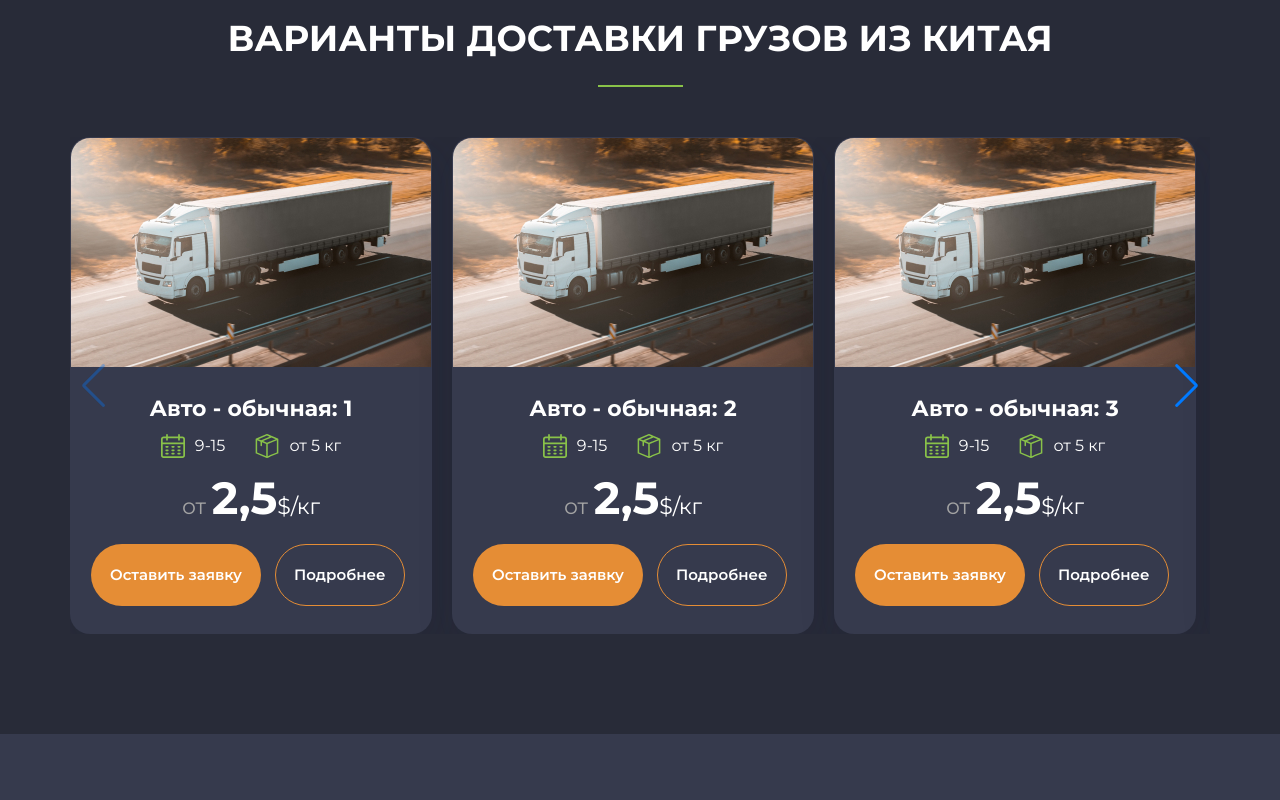
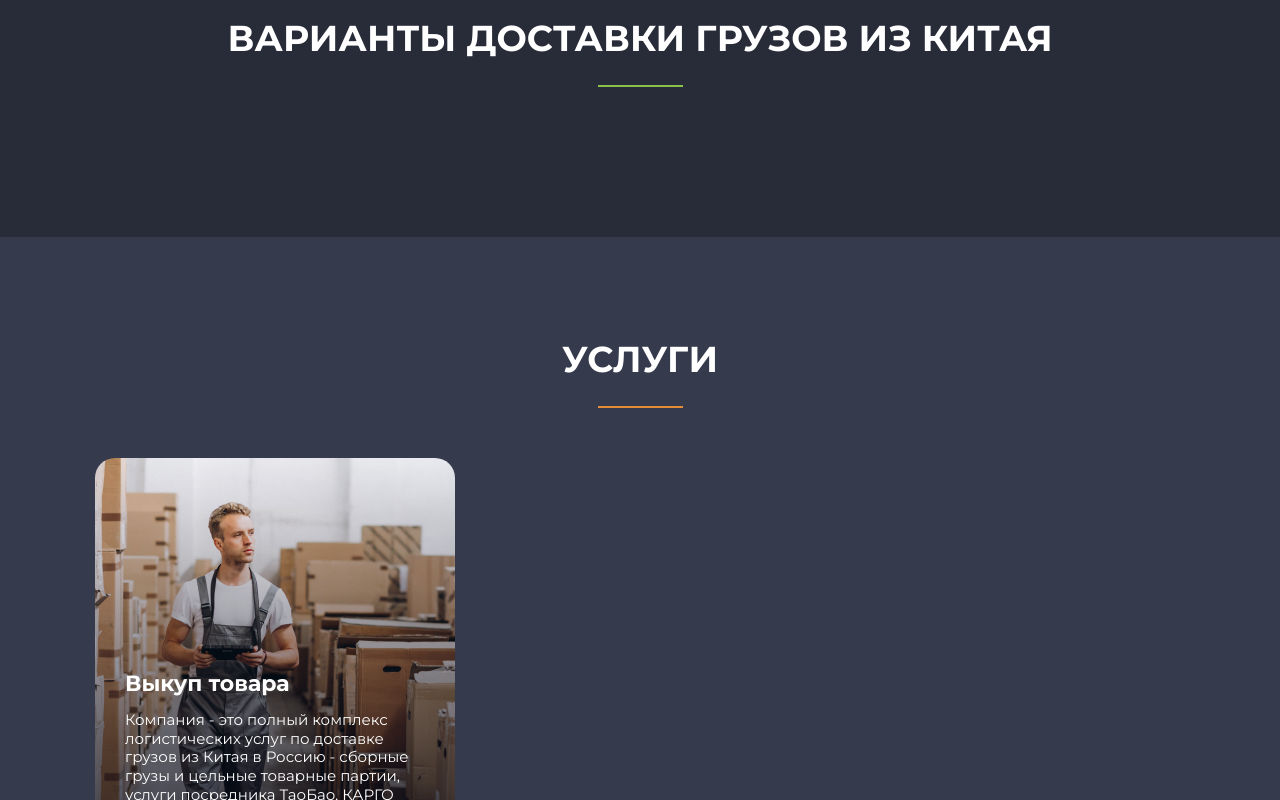
Before and after one commit to arkhipov-v/Master-Tao, a React (Create React App) app: page / in a window 1280 px wide. Shown: the part 2360-3160 px from the top of the page. Built offline with nearby package versions, Linux system fonts and the light colour scheme.

Commit message:
Edits in Goods section

```diff
--- a/src/components/pages/UI.tsx
+++ b/src/components/pages/UI.tsx
@@ -35,7 +35,7 @@ const UI = () => {
             <Input type="text" title="Title for input" id="inp-1" placeholder="Text here"/>
             <CheckboxItem title="Title for checkbox" checked={true}/>
             <Headline title="Test Headline" />
-            <CardDelivery />
+            <CardDelivery title="Авто - обычная" img="card-delivery-1" deliveryDays="9 - 15" weight="от 5 кг" price="2,5" />
             <CardBenefit title='Test 1' icon='test' id='1' />
             <CardServices />
             <CardAbout />
--- a/src/components/sections/Goods.tsx
+++ b/src/components/sections/Goods.tsx
@@ -4,11 +4,55 @@ import { Swiper, SwiperSlide } from "swiper/react";
 import { Navigation } from "swiper";
 import Headline from "../ui/Headline";
 
-const GoodsList = [
-    {id:1,text:'1'},
-    {id:2,text:'2'},
-    {id:3,text:'3'},
-    {id:4,text:'4'},
+const goodsList = [
+    {
+        "title": "Авто - обычная",
+        "img": "",
+        "deliveryDays": "9-15",
+        "wight": "от 5 кг",
+        "price": "2,5",
+        "id": 1,
+    },
+    {
+        "title": "Авто - ускоренная",
+        "img": "",
+        "deliveryDays": "7-12",
+        "wight": "от 5 кг",
+        "price": "3,5",
+        "id": 2,
+    },
+    {
+        "title": "Авто - ценный груз",
+        "img": "",
+        "deliveryDays": "9-15",
+        "wight": "от 5 кг",
+        "price": "5",
+        "id": 3,
+    },
+    {
+        "title": "Авиа",
+        "img": "",
+        "deliveryDays": "3-6",
+        "wight": "от 8 кг",
+        "price": "6,5",
+        "id": 4,
+    },
+    {
+        "title": "Ж/д",
+        "img": "",
+        "deliveryDays": "16-20",
+        "wight": "от 15 кг",
+        "price": "4,5",
+        "id": 5,
+    },
+    {
+        "title": "Море",
+        "img": "",
+        "deliveryDays": "14-16",
+        "wight": "от 12 кг",
+        "price": "5,5",
+        "id": 6,
+    },
 ]
 
 const Goods = () => {
@@ -24,9 +68,18 @@ const Goods = () => {
                         spaceBetween={20}
                         className="goods-slider"
                     >
-                        {GoodsList.map(el => (
+                        {goodsList.map(el => (
                             <SwiperSlide key={el.id}>
-                                <CardDelivery text={el.text}/>
+                                {/*{goodsList.map(item => (*/}
+                                {/*    <CardDelivery*/}
+                                {/*        title={item.title}*/}
+                                {/*        img={item.img}*/}
+                                {/*        deliveryDays={item.deliveryDays}*/}
+                                {/*        weight={item.wight}*/}
+                                {/*        price={item.price}*/}
+                                {/*        key={item.id}*/}
+                                {/*    />*/}
+                                {/*))}*/}
                             </SwiperSlide>
                         ))}
                     </Swiper>
--- a/src/components/ui/CardDelivery.tsx
+++ b/src/components/ui/CardDelivery.tsx
@@ -1,37 +1,42 @@
+import Button from "./Button";
 
-interface CardDeliveryProps{
-    text?:string
+interface ICardDelivery{
+    title:string
+    img: string
+    deliveryDays: string
+    weight: string
+    price: string
 }
 
-const CardDelivery = ({text}:CardDeliveryProps) => {
+const CardDelivery = ({title, img, deliveryDays, weight, price}: ICardDelivery) => {
     return (
         <div className="card-delivery">
             <div className="card-delivery__banner">
-                <img src="/img/card-delivery-1.jpg" alt="Авто доставка"/>
+                <img src={`/img/${img}.jpg`} alt={title}/>
             </div>
             <div className="card-delivery__body">
-                <div className="card-delivery__title">Авто - обычная: {text}</div>
+                <div className="card-delivery__title">{title}</div>
 
                 <div className="card-delivery__details delivery-details">
                     <div className="delivery-details__item">
                         <div className="delivery-details__icon">
                             <img src="/img/icons/calendar.svg" alt="icon calendar"/>
                         </div>
-                        <div className="delivery-details__text">9-15</div>
+                        <div className="delivery-details__text">{deliveryDays}</div>
                     </div>
                     <div className="delivery-details__item">
                         <div className="delivery-details__icon">
                             <img src="/img/icons/box.svg" alt="icon box"/>
                         </div>
-                        <div className="delivery-details__text">от 5 кг</div>
+                        <div className="delivery-details__text">{weight}</div>
                     </div>
                 </div>
 
-                <div className="card-delivery__price"><span className="card-delivery__price card-delivery__price--grey">от</span> <span className="card-delivery__price card-delivery__price--lg">2,5</span>$/кг</div>
+                <div className="card-delivery__price"><span className="card-delivery__price card-delivery__price--grey">от</span> <span className="card-delivery__price card-delivery__price--lg">{price}</span>$/кг</div>
 
                 <div className="card-delivery__controls">
-                    <button className="button button--sm">Оставить заявку</button>
-                    <button className="button button--empty button--sm">Подробнее</button>
+                    <Button text="Оставить заявку" isSmall={true} />
+                    <Button text="Подробнее" isSmall={true} isEmpty={true} />
                 </div>
             </div>
         </div>
```
